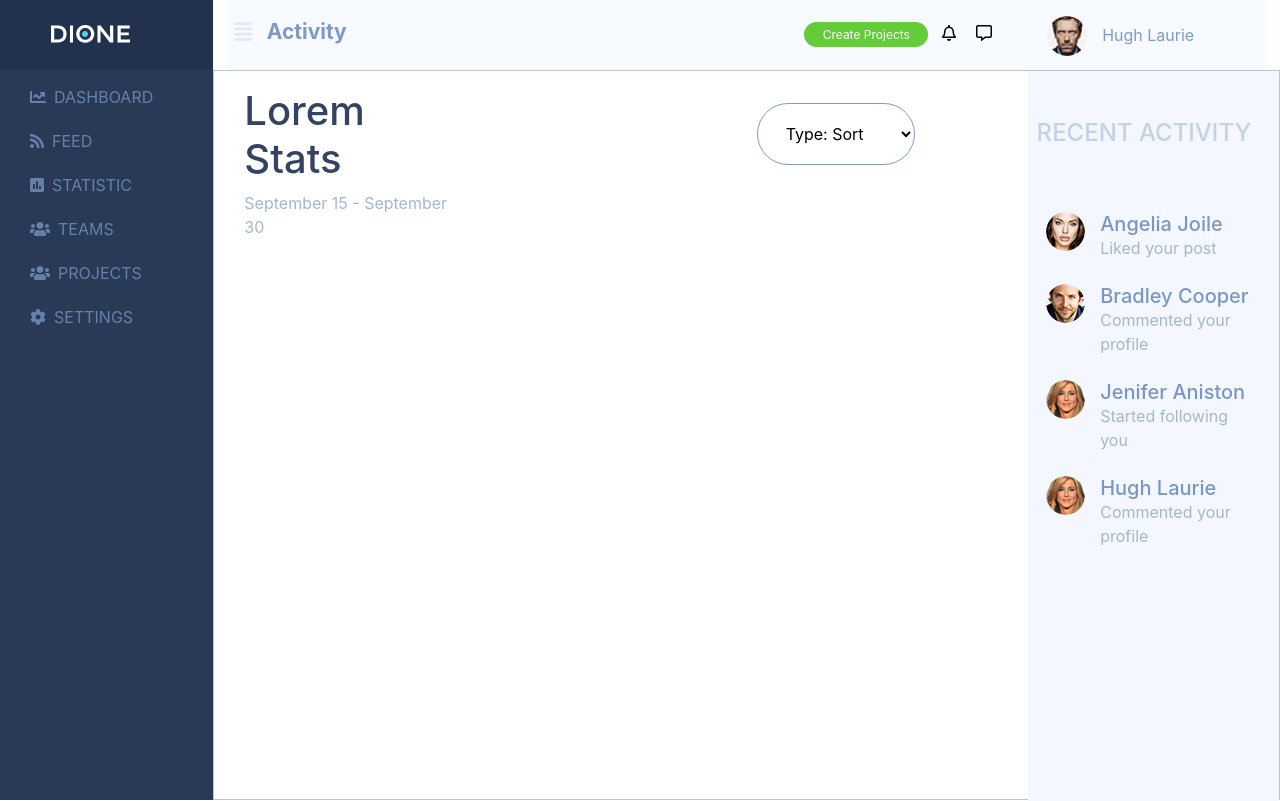
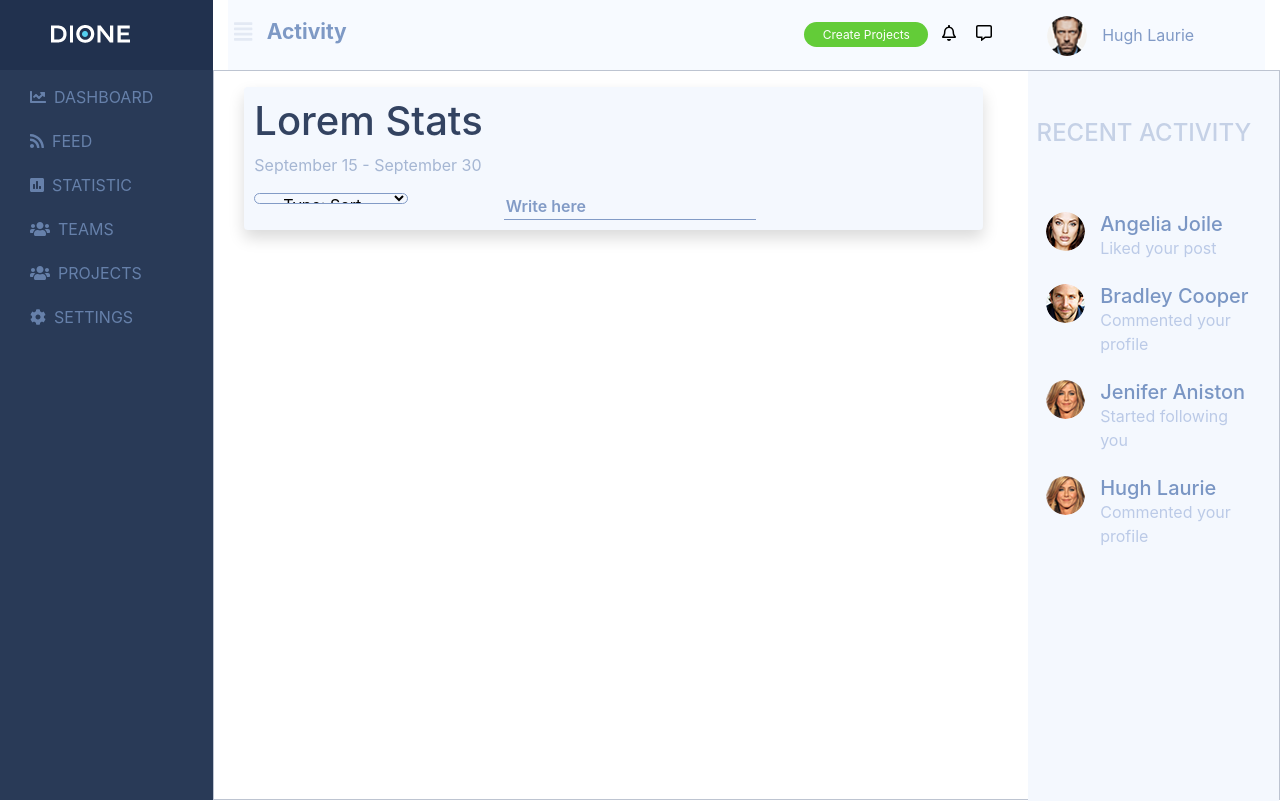
Before and after one commit to yllipetrovci/ylli-petrovci-react-js-boilerplate, a React (Create React App) app: page / in a window 1280 px wide. Built offline with nearby package versions, Linux system fonts and the light colour scheme.

Commit message:
add for test input and select in the dashboard

```diff
--- a/src/containers/dashboard.js
+++ b/src/containers/dashboard.js
@@ -2,6 +2,8 @@ import React, { Component } from 'react';
 import '../styles/dashboard.scss';
 import RecentActivities from '../components/recent-activites';
 import Select from '../components/select';
+import Panel from '../components/panel';
+import Input from '../components/input';
 
 class Dashboard extends Component {
     render() {
@@ -10,15 +12,14 @@ class Dashboard extends Component {
                 <div className="row row-modified">
                     <div className="col-9">
                         <div className="container pt-3">
-                            <div className="row">
+                            <Panel title="Lorem Stats" paragraph="September 15 - September 30">
+                                <div className=" col-4">
+                                    <Select />
+                                </div>
                                 <div className="col-4">
-                                    <h1>Lorem Stats</h1>
-                                    <p>September 15 - September 30</p>
+                                    <Input />
                                 </div>
-                                <div className="offset-4 col-4 pt-3">
-                                    <Select/>
-                                </div>
-                            </div>
+                            </Panel>
                         </div>
                     </div>
                     <div className="col-3 pr-0 text-right">
--- a/src/styles/dashboard.scss
+++ b/src/styles/dashboard.scss
@@ -2,13 +2,6 @@
   width: 100%;
   border: 0.5px solid #bdc4d1;
   height: calc(100vh - 70px);
-  p {
-    color: #a5b6d3 !important;
-  }
-
-  h1 {
-    color: #334361 !important;
-  }
 
   .row-modified {
     width: 100%;
```
